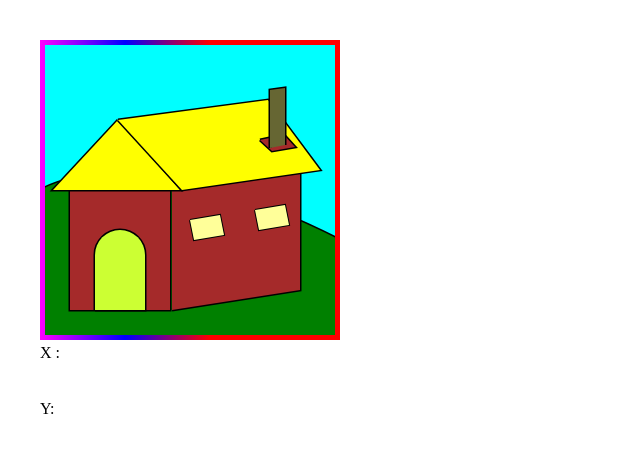
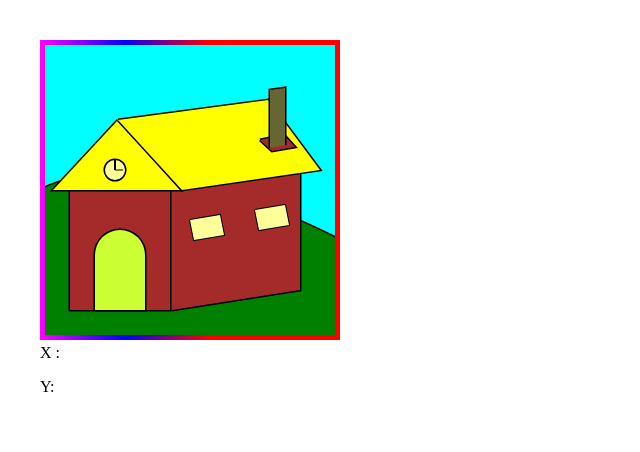
Before and after one commit to berong91/CanvasArt, a plain HTML site: page Drawing Faces.html in a window 1280 px wide. Shown: the full height of the page, 0-640 px from the left. Drawn offline with Linux system fonts and the light colour scheme.

Commit message:
Changes in Drawing Faces

```diff
--- a/Drawing Faces.html
+++ b/Drawing Faces.html
@@ -189,6 +189,30 @@
 				ctx.closePath();
 				ctx.fillStyle  = "#FFFF99";
 				ctx.fill();
+
+				// Draw clock
+				ctx.beginPath();
+				ctx.lineWidth = 3;
+				ctx.arc(75, 130, 10, 0,  Math.PI * 2, true);
+				ctx.strokeStyle = "black";
+				ctx.stroke();
+				ctx.closePath();
+				ctx.fillStyle  = "#	99CCFF";
+				ctx.fill();
+
+				ctx.beginPath();
+				ctx.lineWidth = 2;
+				ctx.moveTo(75, 130);
+				ctx.lineTo(75, 120);
+				ctx.stroke();
+				ctx.closePath();
+
+				ctx.beginPath();
+				ctx.lineWidth = 1;
+				ctx.moveTo(75, 130);
+				ctx.lineTo(83, 130);
+				ctx.stroke();
+				ctx.closePath();
 			}
 
 			function  drawBorder(){
@@ -219,8 +243,7 @@
 	<body onLoad="draw()">
 		<canvas id="myShape" width="300" height="300"></canvas>
 		<br/>
-		X : <h2 id="x"></h2>
-		<br/>
-		Y: <h2 id="y"></h2>
+		X : <p id="x"></p>
+		Y: <p id="y"></p>
 	</body>
 </html>
```
